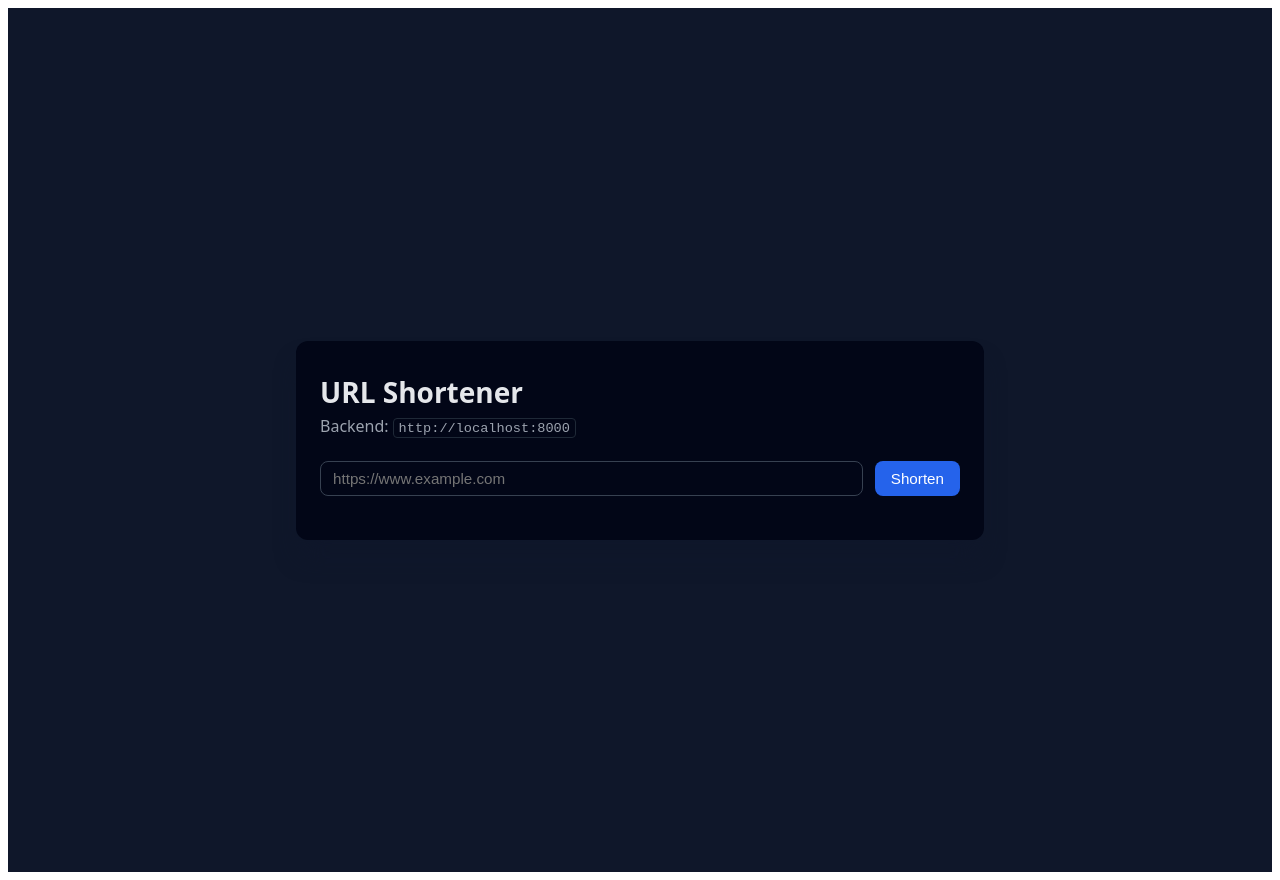
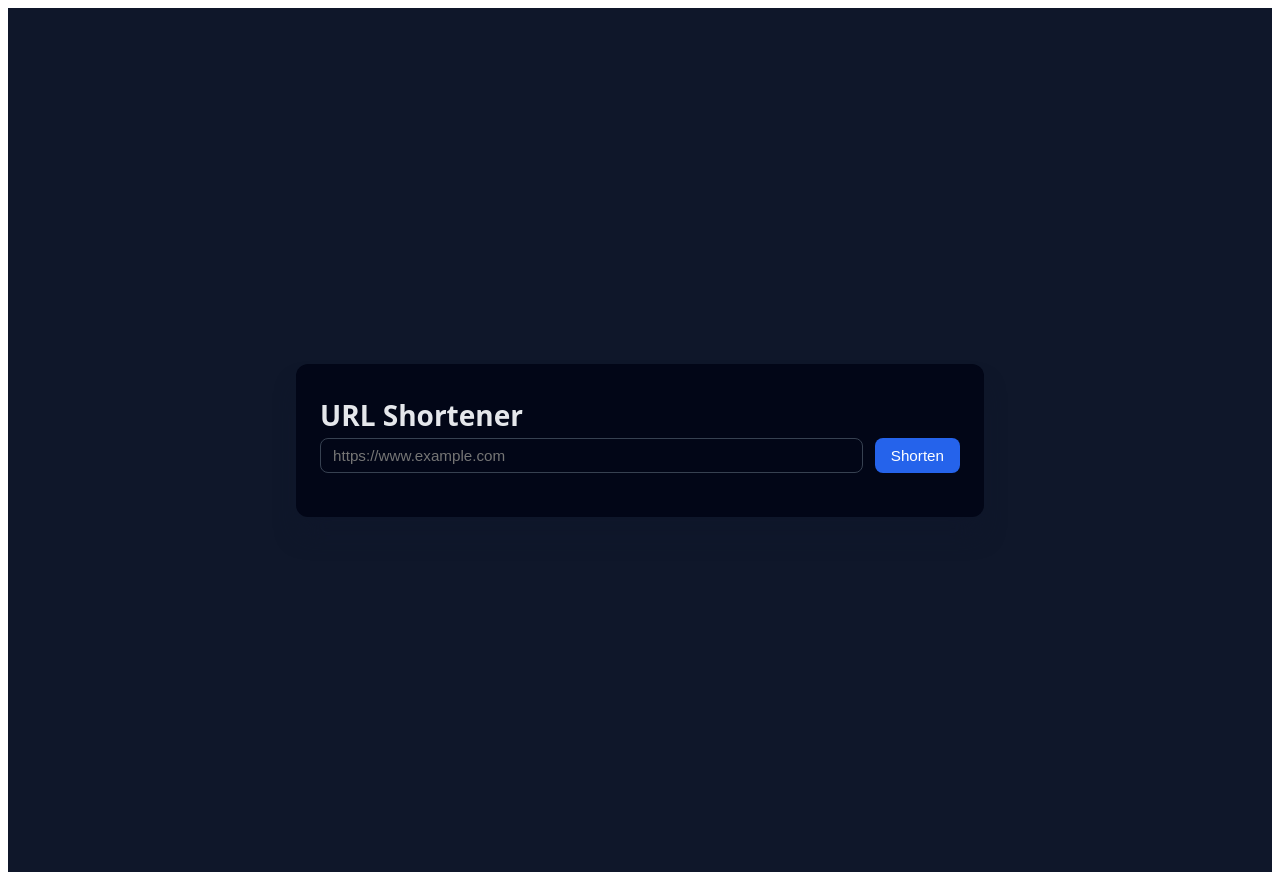
Before and after one commit to marcosamorim/url_shortener_ng, an Angular app: page / in a window 1280 px wide. Built offline with nearby package versions, Linux system fonts and the light colour scheme.

Commit message:
Using the correct backend on prod

```diff
--- a/angular.json
+++ b/angular.json
@@ -35,6 +35,12 @@
           },
           "configurations": {
             "production": {
+              "fileReplacements": [
+                {
+                  "replace": "src/environments/environment.ts",
+                  "with": "src/environments/environment.prod.ts"
+                }
+              ],
               "budgets": [
                 {
                   "type": "initial",
--- a/src/app/app.html
+++ b/src/app/app.html
@@ -1,10 +1,10 @@
 <main class="app">
   <section class="card">
     <h1 class="title">{{ title }}</h1>
-    <p class="subtitle">
-      Backend:
-      <code>{{ apiBaseUrl }}</code>
-    </p>
+<!--    <p class="subtitle">-->
+<!--      Backend:-->
+<!--      <code>{{ apiBaseUrl }}</code>-->
+<!--    </p>-->
 
     <form class="form" (ngSubmit)="onSubmit()">
       <input
```
